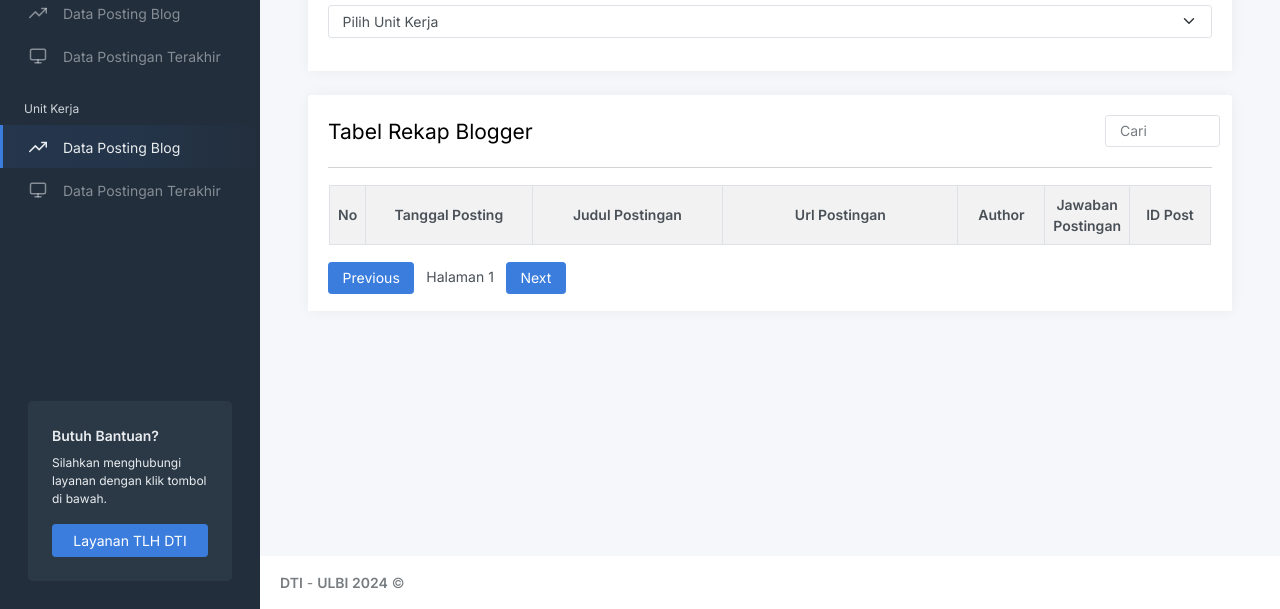
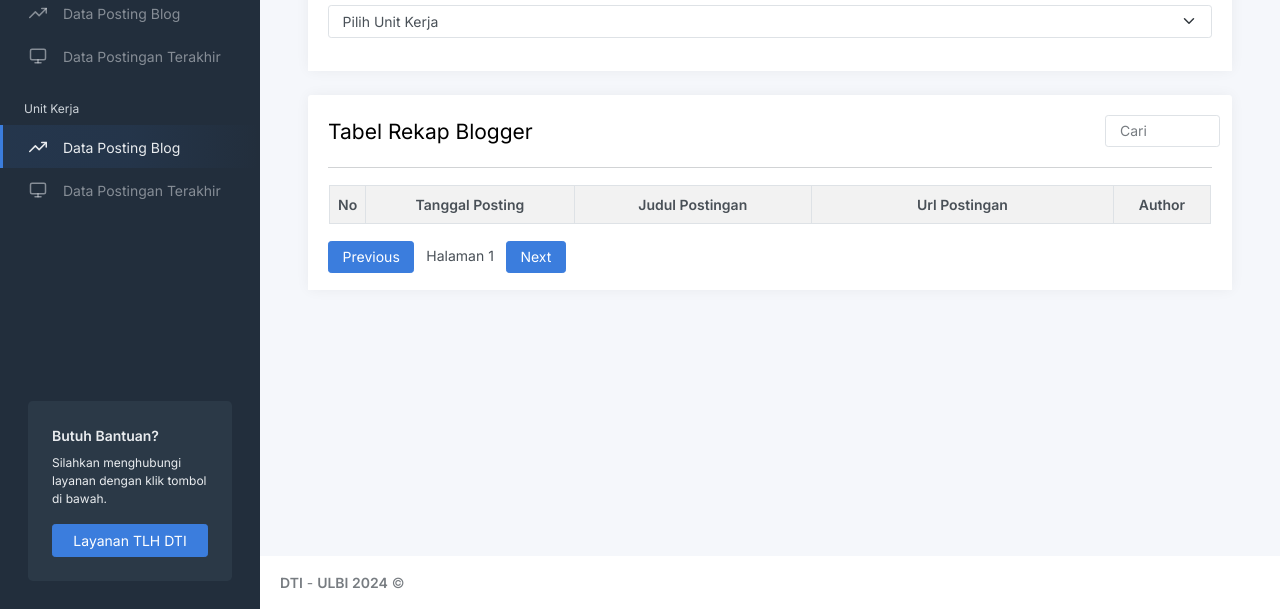
Before and after one commit to uiteung/dashboard_blog, a website: page posts/unit.html in a window 1280 px wide. Shown: the part 191-800 px from the top of the page. Drawn offline with Linux system fonts and the light colour scheme; some packages are replaced by stand-ins of ours; a script that the page names is missing; files whose address does not match are found by name.

Commit message:
fix(postunit): html hilangkan beberapa table header

```diff
--- a/posts/unit.html
+++ b/posts/unit.html
@@ -200,8 +200,8 @@
                                                     <th width="250px">Judul Postingan</th>
                                                     <th width="320px">Url Postingan</th>
                                                     <th width="100px">Author</th>
-                                                    <th width="70px">Jawaban Postingan</th>
-                                                    <th width="100px">ID Post</th>
+                                                    <!-- <th width="70px">Jawaban Postingan</th>
+                                                    <th width="100px">ID Post</th> -->
                                                 </tr>
                                             </thead>
 
```
